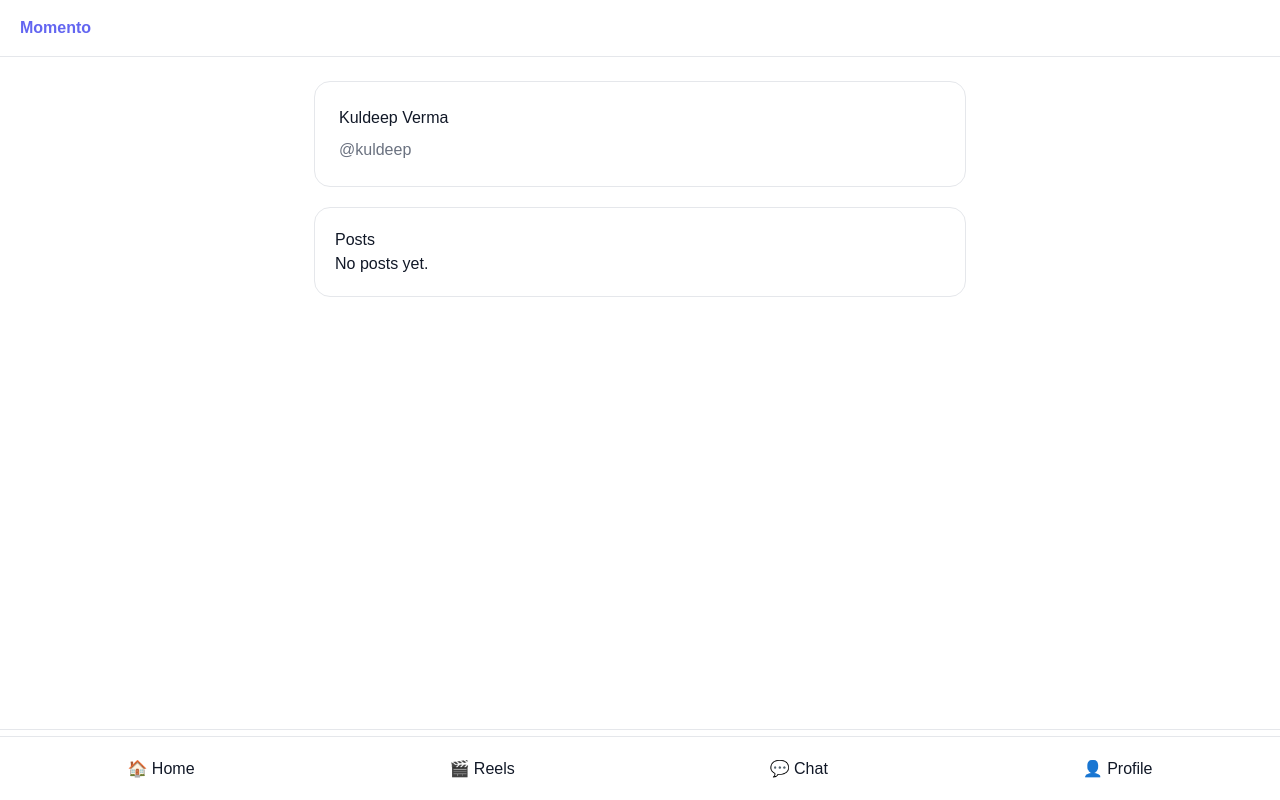
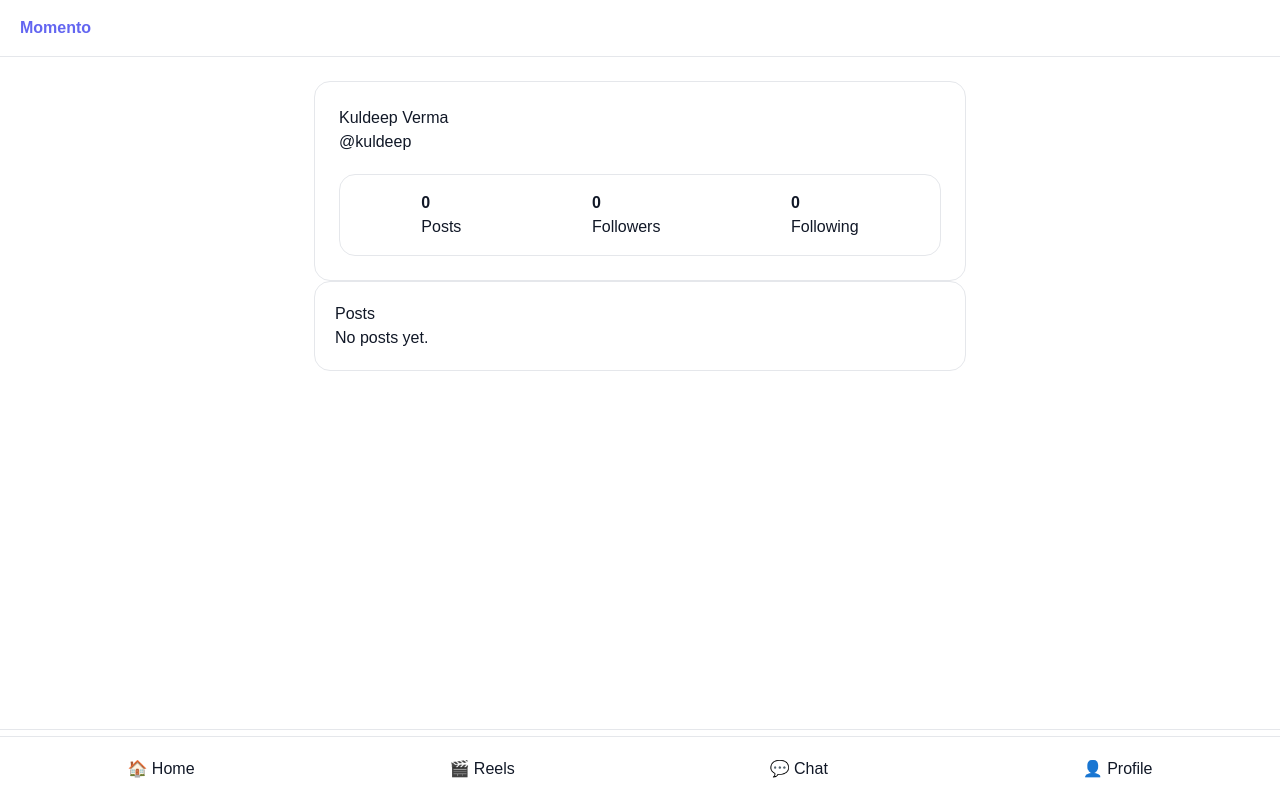
Before and after one commit to kuldeepvermas6364-oss/Momento-0.2, a Next.js app: page /profile in a window 1280 px wide. Built offline with nearby package versions, Linux system fonts and the light colour scheme.

Commit message:
Update ProfileHeader.tsx

```diff
--- a/components/profile/ProfileHeader.tsx
+++ b/components/profile/ProfileHeader.tsx
@@ -1,24 +1,22 @@
+import ProfileStats from "./ProfileStats";
+
 export default function ProfileHeader() {
   return (
+    <>
       <div
         style={{
           background: "#FFFFFF",
+          border: "1px solid #E5E7EB",
           borderRadius: "16px",
           padding: "24px",
-        border: "1px solid #E5E7EB",
-        marginBottom: "20px",
         }}
       >
-      <h2 style={{ margin: 0 }}>Kuldeep Verma</h2>
+        <h2>Kuldeep Verma</h2>
 
-      <p
-        style={{
-          marginTop: "8px",
-          color: "#6B7280",
-        }}
-      >
-        @kuldeep
-      </p>
+        <p>@kuldeep</p>
+
+        <ProfileStats />
       </div>
+    </>
   );
 }
```
Lines whose indentation alone changed are shown as unchanged.
